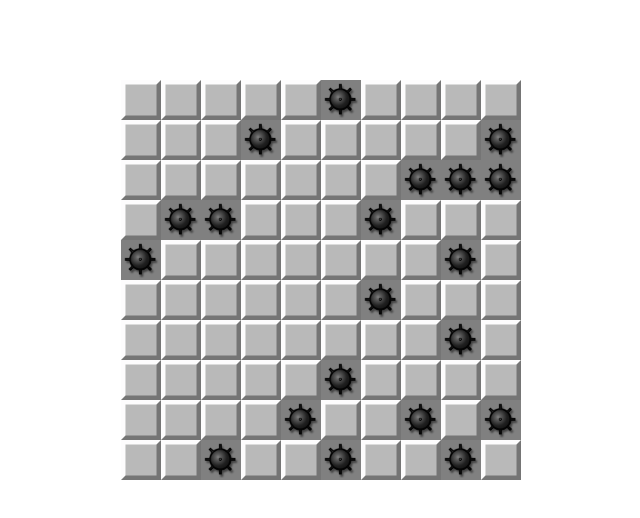
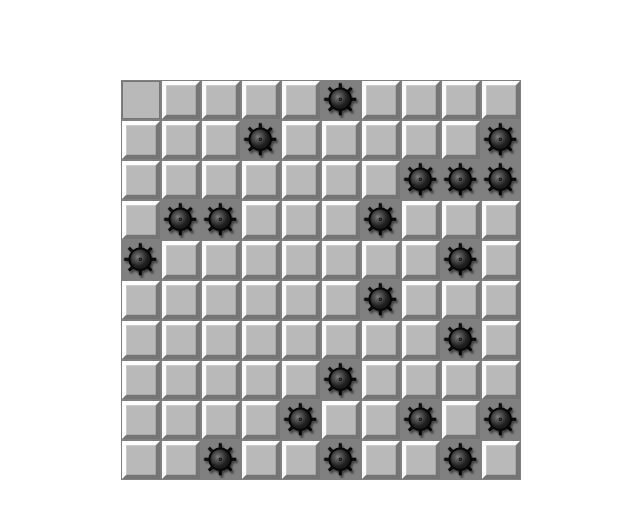
Before and after one commit to lingfungc/js-minesweeper-game, a plain HTML site: page index.html in a window 1280 px wide. Both pictures are taken after a click on the element 460 px from the left and 100 px from the top of the page. Shown: the whole page, without its empty margins (319-959 px from the left). Drawn offline with Linux system fonts and the light colour scheme.

Commit message:
added click-funtion and square-click-event-listener

```diff
--- a/minesweeper.css
+++ b/minesweeper.css
@@ -12,18 +12,20 @@
 .grid div {
   height: 40px;
   width: 40px;
+  background-position: center;
+  background-size: 95%;
+  background-repeat: no-repeat;
 }
 
 /* Single Grid Style */
 .unopened {
   background: url('img/unopened.svg');
-  background-size: 100%;
   cursor: pointer;
 }
 .opened {
   background: url('img/opened.svg');
 }
-.flagged {
+.flag {
   background: url('img/flag.svg');
 }
 .question {
@@ -31,9 +33,6 @@
 }
 .bomb {
   background: url('img/mine.png');
-  background-position: center;
-  background-size: 90%;
-  background-repeat: no-repeat;
 }
 .mine-neighbour-1 {
   background: url('img/1.svg');
--- a/minesweeper.js
+++ b/minesweeper.js
@@ -7,6 +7,7 @@ document.addEventListener("DOMContentLoaded", () => {
   let width = 10;
   let bombAmount = 20;
   let squares = [];
+  let isGameOver = false;
 
   // * Create a Board
   function createBoard() {
@@ -28,6 +29,12 @@ document.addEventListener("DOMContentLoaded", () => {
       square.classList.add(shuffledArray[i]);
       grid.appendChild(square);
       squares.push(square);
+
+      // Normal Click Event Listener
+      square.addEventListener("click", () => {
+        // Trigger the other click() function
+        click(square);
+      });
     }
 
     // * Add Numbers to Squares
@@ -105,4 +112,26 @@ document.addEventListener("DOMContentLoaded", () => {
     }
   }
   createBoard();
+
+  // Click on Square Function
+  function click(square) {
+    if (isGameOver) return;
+    if (
+      square.classList.contains("opened") ||
+      square.classList.contains("flagged")
+    )
+      return;
+
+    if (square.classList.contains("bomb")) {
+      // alert("Game Over");
+      console.log("Game Over");
+      isGameOver = true;
+    } else {
+      let totalBombs = square.getAttribute("data");
+      if (totalBombs != 0) {
+        square.classList.add(`mine-neighbour-${totalBombs}`);
+      }
+      square.classList.add("opened");
+    }
+  }
 });
```
